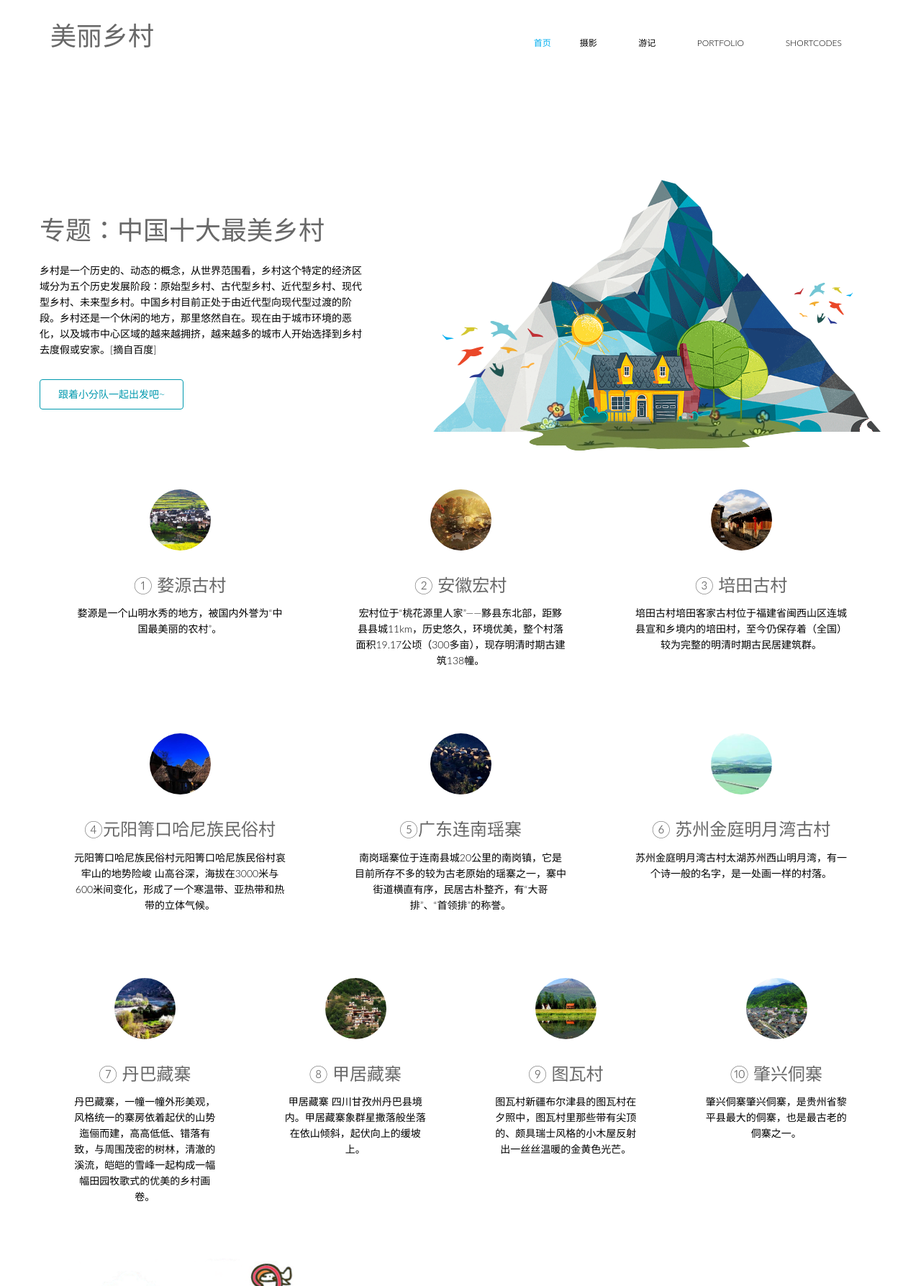
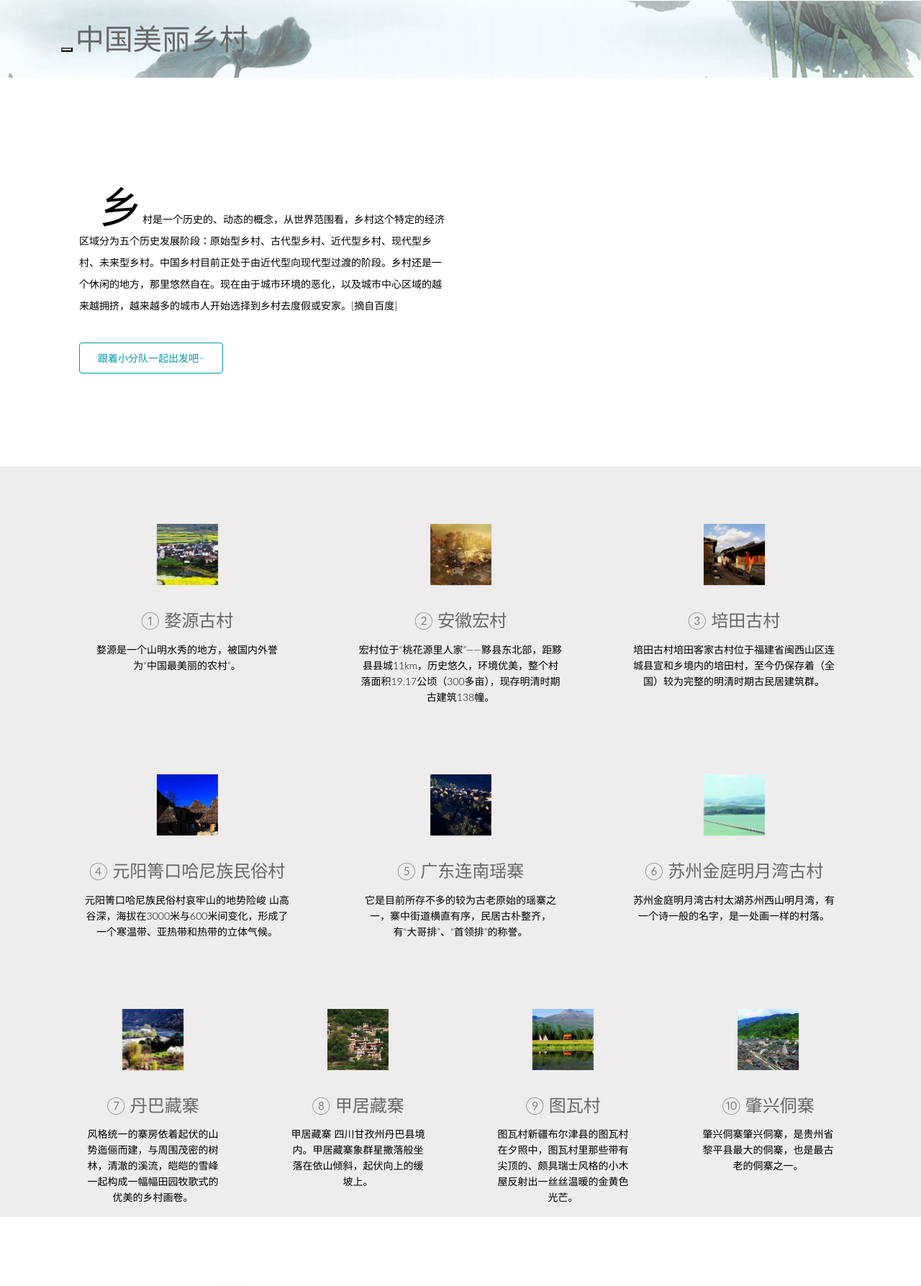
Before and after one commit to conycc/beautiful-village, a PHP site: page / in a window 1280 px wide. Shown: the top 1787 px of the page at 72% size. Run offline with PHP 8.4, Linux system fonts and the light colour scheme; some libraries are stand-ins or nearby versions; some web fonts are replaced.

Commit message:
* change:优化首页;

```diff
--- /dev/null
+++ b/css/common.css
@@ -0,0 +1,22 @@
+#header {
+	background:url("../images/bg.png");
+	box-shadow:0 0 100px 10px rgba(255,255,255,.9) inset;
+	background-size: 100% 140px;
+	background-repeat: no-repeat;
+}
+
+#home-slider .slide-text p {
+	text-indent: 2em;
+    margin-top: 84px;
+    line-height: 30px;
+    margin-left: 40px;
+}
+
+#home-slider .slide-text p span {
+	font-size: 60px;
+}
+
+#services {
+	margin: 30px 0;
+	background-color: #eeecec;
+}
--- a/css/main.css
+++ b/css/main.css
@@ -163,7 +163,7 @@
 
 #header{
   margin-bottom: 0;
-  padding: 30px 0 60px 0;
+  padding: 30px 0 30px 0;
 }
 
 #header .navbar-inverse .container{
@@ -535,13 +535,14 @@
 #home-slider .main-slider {
   position: relative;
   height: 450px;
+  margin: 30px 0;
 }
 
 #home-slider .slide-text{
   position: absolute;
   top: 50px;
   left: 0;
-  width: 450px;
+  width: 550px;
 }
 
 .animate-in .slide-text {
@@ -612,6 +613,7 @@
 
 #home-slider .btn-common {
   margin-top: 20px;
+  margin-left: 40px;
 }
 
 #home-slider .preloader {
--- a/index.html
+++ b/index.html
@@ -12,6 +12,7 @@
     <link href="css/lightbox.css" rel="stylesheet">
 	<link href="css/main.css" rel="stylesheet">
 	<link href="css/responsive.css" rel="stylesheet">
+    <link href="css/common.css" rel="stylesheet">
 
     <!--[if lt IE 9]>
 	    <script src="js/html5shiv.js"></script>
@@ -26,7 +27,7 @@
 
 <body>
 	<header id="header">
-        <div class="navbar navbar-inverse" role="banner">
+        <div class="" role="banner">
             <div class="container">
                 <div class="navbar-header">
                     <button type="button" class="navbar-toggle" data-toggle="collapse" data-target=".navbar-collapse">
@@ -37,14 +38,14 @@
                     </button>
 
                     <a class="navbar-brand" href="index.html">
-                    	<h1>美丽乡村</h1>
+                    	<h1>中国美丽乡村</h1>
                     </a>
 
                 </div>
                 <div class="collapse navbar-collapse">
                     <ul class="nav navbar-nav navbar-right">
                         <li class="dropdown active"><a href="index.html">首页 </a></li>
-                        <li class="dropdown"><a href="#">摄影 <i class="fa fa-angle-down"></i></a>
+                        <li class="dropdown"><a href="#">摄影展 <i class="fa fa-angle-down"></i></a>
                             <ul role="menu" class="sub-menu">
                                 <li><a href="aboutus.html">关于</a></li>
                                 <li><a href="aboutus2.html">About 2</a></li>
@@ -97,15 +98,10 @@
             <div class="row">
                 <div class="main-slider">
                     <div class="slide-text">
-                        <h1>专题：中国十大最美乡村</h1>
-                        <p>乡村是一个历史的、动态的概念，从世界范围看，乡村这个特定的经济区域分为五个历史发展阶段：原始型乡村、古代型乡村、近代型乡村、现代型乡村、未来型乡村。中国乡村目前正处于由近代型向现代型过渡的阶段。乡村还是一个休闲的地方，那里悠然自在。现在由于城市环境的恶化，以及城市中心区域的越来越拥挤，越来越多的城市人开始选择到乡村去度假或安家。[摘自百度]</p>
+                        <p><span>乡</span>村是一个历史的、动态的概念，从世界范围看，乡村这个特定的经济区域分为五个历史发展阶段：原始型乡村、古代型乡村、近代型乡村、现代型乡村、未来型乡村。中国乡村目前正处于由近代型向现代型过渡的阶段。乡村还是一个休闲的地方，那里悠然自在。现在由于城市环境的恶化，以及城市中心区域的越来越拥挤，越来越多的城市人开始选择到乡村去度假或安家。[摘自百度]</p>
                         <a href="#" class="btn btn-common">跟着小分队一起出发吧~</a>
                     </div>
-                    <img src="images/home/slider/hill.png" class="slider-hill" alt="slider image">
-                    <img src="images/home/slider/house.png" class="slider-house" alt="slider image">
-                    <img src="images/home/slider/sun.png" class="slider-sun" alt="slider image">
-                    <img src="images/home/slider/birds1.png" class="slider-birds1" alt="slider image">
-                    <img src="images/home/slider/birds2.png" class="slider-birds2" alt="slider image">
+                    <img src="./images/home-right.png" class="slider-hill" alt="slider image" width="400px;" style="margin-right: 100px">
                 </div>
             </div>
         </div>
@@ -145,25 +141,25 @@
                 </div>
             </div>
             <div class="row">
-                <div class="col-sm-4 text-center padding wow fadeIn" data-wow-duration="1000ms" data-wow-delay="800ms">
+                <div class="col-sm-4 text-center padding wow fadeIn" data-wow-duration="1000ms" data-wow-delay="600ms">
                     <div class="single-service">
                         <div class="wow scaleIn" data-wow-duration="500ms" data-wow-delay="900ms">
                             <img src="./images/country/4.jpg" alt="" class="img-circle">
                         </div>
-                        <h2>④元阳箐口哈尼族民俗村</h2>
-                        <p>元阳箐口哈尼族民俗村元阳箐口哈尼族民俗村哀牢山的地势险峻 山高谷深，海拔在3000米与600米间变化，形成了一个寒温带、亚热带和热带的立体气候。</p>
+                        <h2>④ 元阳箐口哈尼族民俗村</h2>
+                        <p>元阳箐口哈尼族民俗村哀牢山的地势险峻 山高谷深，海拔在3000米与600米间变化，形成了一个寒温带、亚热带和热带的立体气候。</p>
                     </div>
                 </div>
-                <div class="col-sm-4 text-center padding wow fadeIn" data-wow-duration="1000ms" data-wow-delay="1000ms">
+                <div class="col-sm-4 text-center padding wow fadeIn" data-wow-duration="1000ms" data-wow-delay="700ms">
                     <div class="single-service">
                         <div class="wow scaleIn" data-wow-duration="500ms" data-wow-delay="900ms">
                             <img src="./images/country/5.jpg" alt="" class="img-circle">
                         </div>
-                        <h2>⑤广东连南瑶寨</h2>
-                        <p>南岗瑶寨位于连南县城20公里的南岗镇，它是目前所存不多的较为古老原始的瑶寨之一，寨中街道横直有序，民居古朴整齐，有“大哥排”、“首领排”的称誉。</p>
+                        <h2>⑤ 广东连南瑶寨</h2>
+                        <p>它是目前所存不多的较为古老原始的瑶寨之一，寨中街道横直有序，民居古朴整齐，有“大哥排”、“首领排”的称誉。</p>
                     </div>
                 </div>
-                <div class="col-sm-4 text-center padding wow fadeIn" data-wow-duration="1000ms" data-wow-delay="1200ms">
+                <div class="col-sm-4 text-center padding wow fadeIn" data-wow-duration="1000ms" data-wow-delay="800ms">
                     <div class="single-service">
                         <div class="wow scaleIn" data-wow-duration="500ms" data-wow-delay="900ms">
                             <img src="./images/country/6.jpg" alt="" class="img-circle">
@@ -174,16 +170,16 @@
                 </div>
             </div>
             <div class="row">
-                <div class="col-sm-3 text-center padding wow fadeIn" data-wow-duration="1000ms" data-wow-delay="1400ms">
+                <div class="col-sm-3 text-center padding wow fadeIn" data-wow-duration="1000ms" data-wow-delay="600ms">
                     <div class="single-service">
                         <div class="wow scaleIn" data-wow-duration="500ms" data-wow-delay="900ms">
                             <img src="./images/country/7.jpg" alt="" class="img-circle">
                         </div>
                         <h2>⑦ 丹巴藏寨</h2>
-                        <p>丹巴藏寨，一幢一幢外形美观，风格统一的寨房依着起伏的山势迤俪而建，高高低低、错落有致，与周围茂密的树林，清澈的溪流，皑皑的雪峰一起构成一幅幅田园牧歌式的优美的乡村画卷。</p>
+                        <p>风格统一的寨房依着起伏的山势迤俪而建，与周围茂密的树林，清澈的溪流，皑皑的雪峰一起构成一幅幅田园牧歌式的优美的乡村画卷。</p>
                     </div>
                 </div>
-                <div class="col-sm-3 text-center padding wow fadeIn" data-wow-duration="1000ms" data-wow-delay="1600ms">
+                <div class="col-sm-3 text-center padding wow fadeIn" data-wow-duration="1000ms" data-wow-delay="700ms">
                     <div class="single-service">
                         <div class="wow scaleIn" data-wow-duration="500ms" data-wow-delay="900ms">
                             <img src="./images/country/8.jpg" alt="" class="img-circle">
@@ -192,7 +188,7 @@
                         <p>甲居藏寨 四川甘孜州丹巴县境内。甲居藏寨象群星撒落般坐落在依山倾斜，起伏向上的缓坡上。</p>
                     </div>
                 </div>
-                <div class="col-sm-3 text-center padding wow fadeIn" data-wow-duration="1000ms" data-wow-delay="1800ms">
+                <div class="col-sm-3 text-center padding wow fadeIn" data-wow-duration="1000ms" data-wow-delay="800ms">
                     <div class="single-service">
                         <div class="wow scaleIn" data-wow-duration="500ms" data-wow-delay="900ms">
                             <img src="./images/country/9.jpg" alt="" class="img-circle">
@@ -201,7 +197,7 @@
                         <p>图瓦村新疆布尔津县的图瓦村在夕照中，图瓦村里那些带有尖顶的、颇具瑞士风格的小木屋反射出一丝丝温暖的金黄色光芒。</p>
                     </div>
                 </div>
-                <div class="col-sm-3 text-center padding wow fadeIn" data-wow-duration="1000ms" data-wow-delay="2000ms">
+                <div class="col-sm-3 text-center padding wow fadeIn" data-wow-duration="1000ms" data-wow-delay="900ms">
                     <div class="single-service">
                         <div class="wow scaleIn" data-wow-duration="500ms" data-wow-delay="900ms">
                             <img src="./images/country/10.jpg" alt="" class="img-circle">
```
Also changed, not shown: images/bg.png (added), images/home-right.png (added).
